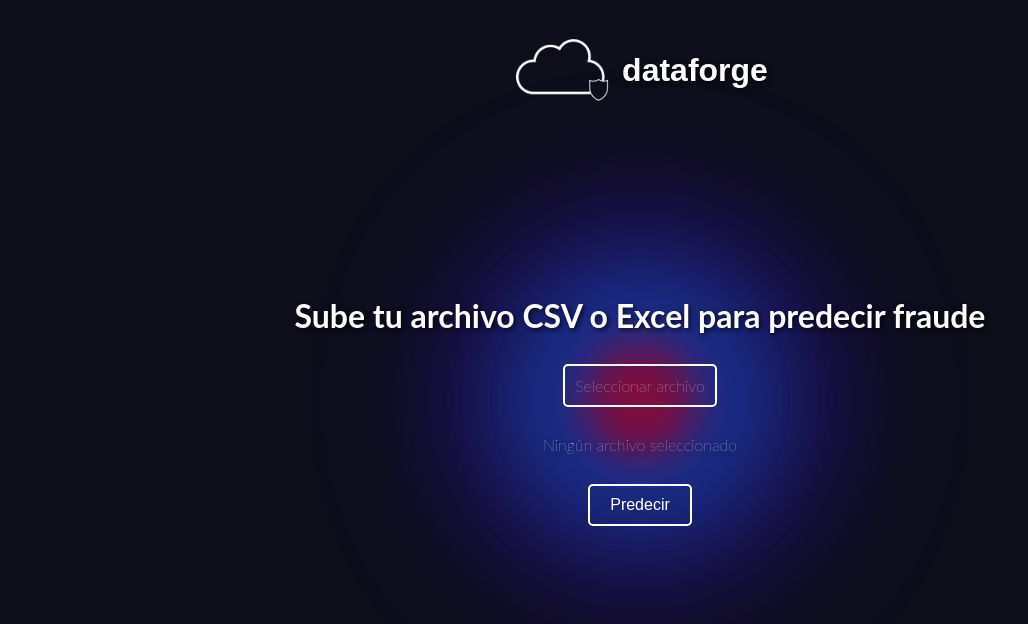
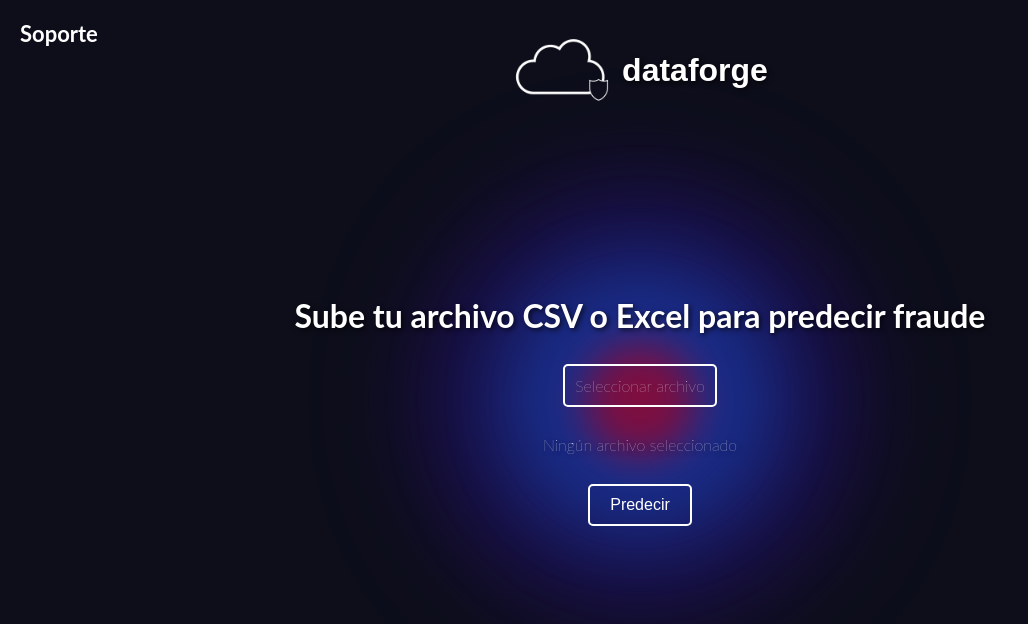
Before and after one commit to gabrielcespedes/pav_bank_fraud_detection, a Flask app: page /prediccion in a window 1280 px wide. Shown: the top 624 px of the page, without its empty margins (0-1028 px from the left). Run offline with Flask 3, Linux system fonts and the light colour scheme; parts of the project's set-up code (start-up, migrations or seed data) failed here and were passed over.

Commit message:
nav_actualizado

```diff
--- a/app/templates/index.html
+++ b/app/templates/index.html
@@ -18,7 +18,6 @@
     <!-- Barra de navegación -->
     <nav class="navbar">
         <a href="#">Soporte</a>
-        <a href="#">Contactos</a>
     </nav>
 
     <div class="logo-title">
--- a/app/templates/prediccion.html
+++ b/app/templates/prediccion.html
@@ -8,6 +8,11 @@
     <link rel="stylesheet" href="../static/styles/style.css">
 </head>
 <body>
+    <!-- Barra de navegación -->
+    <nav class="navbar">
+        <a href="#">Soporte</a>
+    </nav>
+
     <a href="/">
         <div class="logo-title">
             <img src="../static/imgs/logo.png" alt="Logo Shield Bank" class="logo">
```
